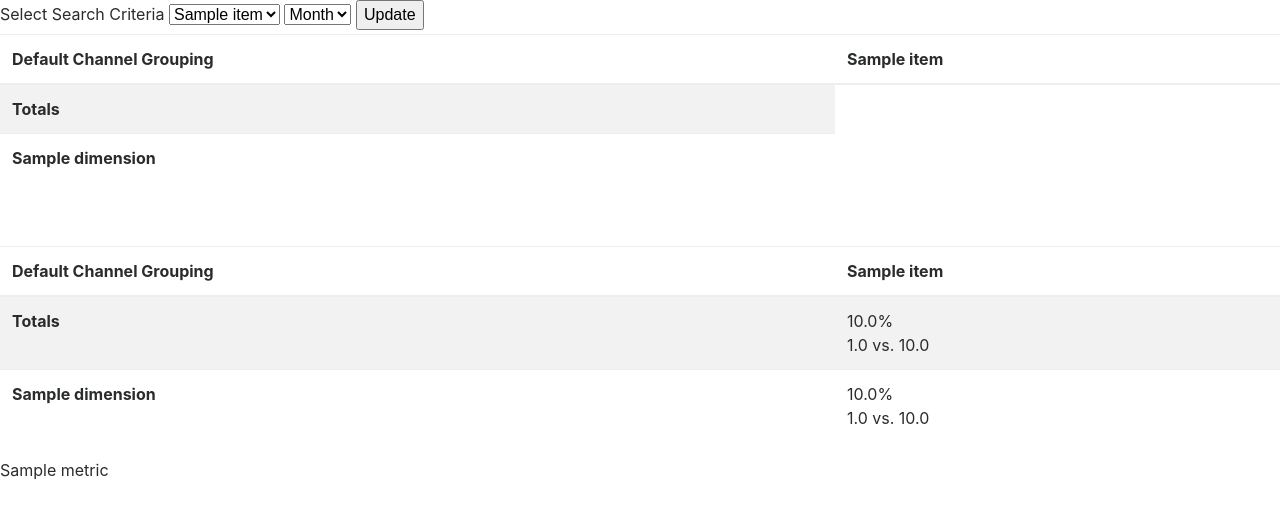
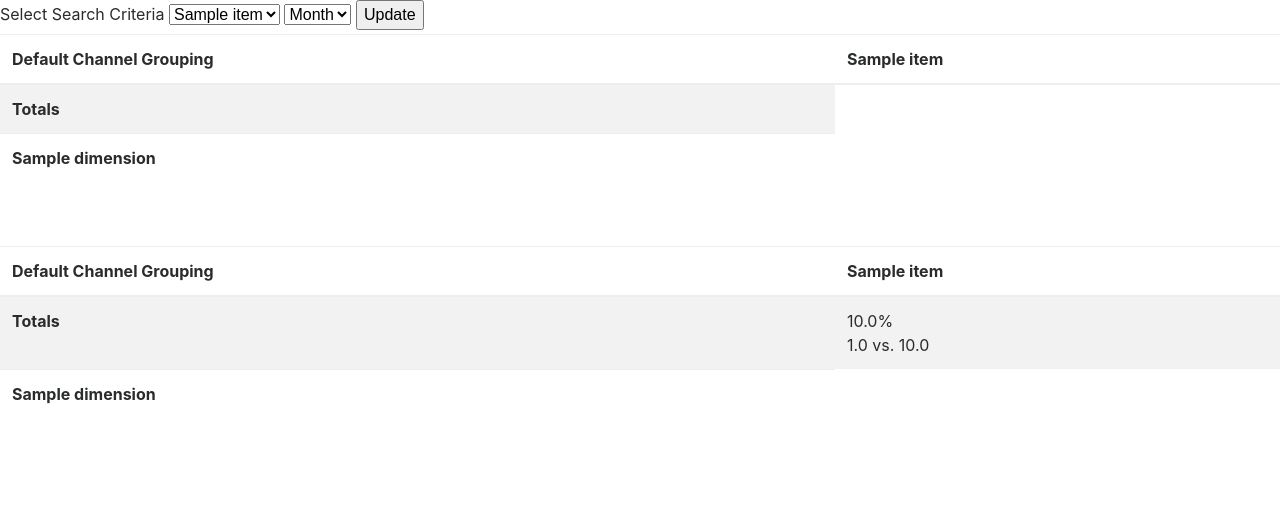
Before and after one commit to jjspetz/musings, a Flask app: template analytics/templates/index.html in a window 1280 px wide. Shown: the top 519 px of the page. Run offline with Flask 2, Linux system fonts and the light colour scheme; the template is opened without the code that fills it: most values are stand-ins (such as "Sample title", 1, 10 or a date in 2020); lists and menus that the app fills with data are empty; some libraries are stand-ins or nearby versions.

Commit message:
basic compare display working

```diff
--- a/analytics/main.py
+++ b/analytics/main.py
@@ -2,6 +2,10 @@ from flask import Flask, render_template, jsonify, request, redirect, url_for
 import get_analytics as analytics
 from box import Box
 app = Flask(__name__)
+
+# TODO
+# 1) add current stats to display
+# 2) add compare toggle
 
 VIEW_ID = '163519985'
 TIME_FRAME = '30'
@@ -40,16 +44,17 @@ def home():
     for i in range(int(len(values)/2)):
         total_val.append([values[i], values[i+10], calc_percent(values[i], values[i+10])])
 
-    values = []
+
     # data.reports[0].data.rows.metrics[0].values()
     for row in other.reports[0].data.rows:
+        name = row.dimensions[0]
+        values = []
         for metric in row.metrics:
             for val in metric.values():
                 for num in val:
                     values.append(num)
-
-    for i in range(int(len(values)/2)):
-        metric_val.append([values[i], values[i+10], calc_percent(values[i], values[i+10])])
+        for i in range(int(len(values)/2)):
+            metric_val.append([values[i], values[i+10], calc_percent(values[i], values[i+10]), name])
 
     return render_template('index.html', data=data, account=site, total=total_val, metric=metric_val)
 
@@ -71,7 +76,9 @@ def hello(name):
 def calc_percent(a, b):
     a = float(a)
     b = float(b)
-    if b > 0:
+    if a == 0 and b == 0:
+        return 0
+    elif b > 0:
         return ((a - b) / b)*100
     else:
         return 100
--- a/analytics/templates/index.html
+++ b/analytics/templates/index.html
@@ -94,6 +94,7 @@
           <tr>
             <th scope="row">{{row.dimensions[0]}}</th>
             {% for value in metric %}
+              {% if value[3] == row.dimensions[0] %}
                 <td>
                   <div>
                     {{'%0.1f'| format(value[2]|float)}}%
@@ -102,11 +103,11 @@
                     {{'%0.1f'| format(value[0]|float)}} vs. {{'%0.1f'| format(value[1]|float)}}
                   </div>
                 </td>
+              {% endif %}
             {% endfor %}
           </tr>
         {% endfor %}
       </tbody>
     </table>
-    {{metric}}
   </body>
 </html>
```
Lines whose indentation alone changed are shown as unchanged.
